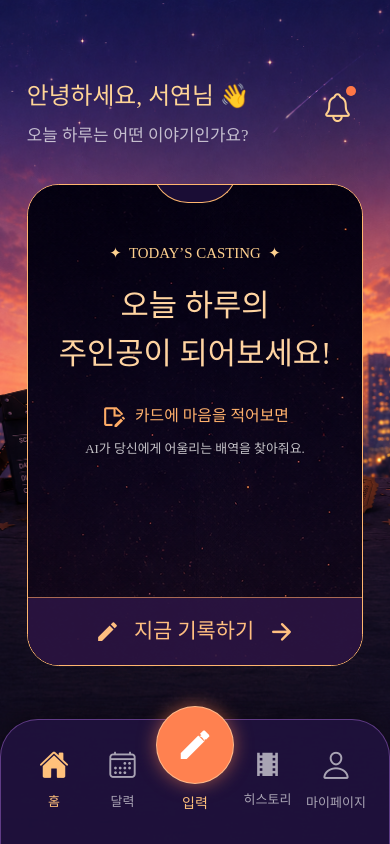
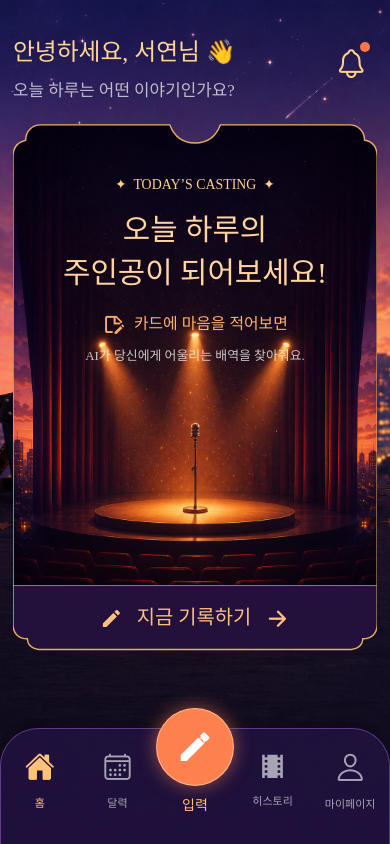
Before and after one commit to todays-casting/frontend, a React Native app: screen /Main in a window 390 px wide. Built offline with nearby package versions, Linux system fonts and the light colour scheme; a web font is replaced by a local one.

Commit message:
반응형 수정

```diff
--- a/App.js
+++ b/App.js
@@ -2,6 +2,7 @@ import React from "react";
 import { NavigationContainer } from "@react-navigation/native";
 import { createNativeStackNavigator } from "@react-navigation/native-stack";
 import { useFonts } from "expo-font";
+import { SafeAreaProvider } from "react-native-safe-area-context";
 
 import LoginScreen from "./src/screens/LoginScreen";
 import BottomTabNavigator from "./src/navigation/BottomTabNavigator";
@@ -20,6 +21,7 @@ export default function App() {
   }
 
   return (
+    <SafeAreaProvider>
       <NavigationContainer>
         <Stack.Navigator
           initialRouteName="Login"
@@ -31,5 +33,6 @@ export default function App() {
           <Stack.Screen name="Main" component={BottomTabNavigator} />
         </Stack.Navigator>
       </NavigationContainer>
+    </SafeAreaProvider>
   );
 }
--- a/package.json
+++ b/package.json
@@ -16,6 +16,7 @@
     "react-native": "0.85.3",
     "react-native-safe-area-context": "~5.7.0",
     "react-native-screens": "4.25.2",
+    "react-native-svg": "15.15.4",
     "react-native-web": "^0.21.2"
   },
   "scripts": {
--- a/src/navigation/BottomTabNavigator.js
+++ b/src/navigation/BottomTabNavigator.js
@@ -2,6 +2,7 @@ import React from "react";
 import { View, Text, TouchableOpacity, StyleSheet } from "react-native";
 import { createBottomTabNavigator } from "@react-navigation/bottom-tabs";
 import { Ionicons, MaterialCommunityIcons } from "@expo/vector-icons";
+import { useSafeAreaInsets } from "react-native-safe-area-context";
 
 import HomeScreen from "../screens/HomeScreen";
 import CalendarScreen from "../screens/CalendarScreen";
@@ -54,9 +55,23 @@ function TabIcon({ routeName, focused }) {
 }
 
 function CustomTabBar({ state, descriptors, navigation }) {
+  const insets = useSafeAreaInsets();
+
   return (
-    <View style={styles.tabBarWrap} pointerEvents="box-none">
-      <View style={styles.tabBar}>
+    <View
+      style={[styles.tabBarWrap, { height: 132 + insets.bottom }]}
+      pointerEvents="box-none"
+    >
+      <View
+        style={[
+          styles.tabBar,
+          {
+            height: 116 + insets.bottom,
+            paddingTop: 22,
+            paddingBottom: Math.max(insets.bottom, 16),
+          },
+        ]}
+      >
         {state.routes.map((route, index) => {
           const focused = state.index === index;
           const { options } = descriptors[route.key];
@@ -92,7 +107,14 @@ function CustomTabBar({ state, descriptors, navigation }) {
                   />
                   <Text style={styles.centerSparkle}>{"\u2726"}</Text>
                 </View>
-                <Text style={styles.centerLabel}>{TAB_LABELS.Input}</Text>
+                <Text
+                  numberOfLines={1}
+                  adjustsFontSizeToFit
+                  minimumFontScale={0.8}
+                  style={styles.centerLabel}
+                >
+                  {TAB_LABELS.Input}
+                </Text>
               </TouchableOpacity>
             );
           }
@@ -110,6 +132,8 @@ function CustomTabBar({ state, descriptors, navigation }) {
               <TabIcon routeName={route.name} focused={focused} />
               <Text
                 numberOfLines={1}
+                adjustsFontSizeToFit
+                minimumFontScale={0.7}
                 style={[styles.tabLabel, focused && styles.activeLabel]}
               >
                 {TAB_LABELS[route.name]}
@@ -174,7 +198,7 @@ const styles = StyleSheet.create({
     right: 0,
     bottom: 0,
     height: 125,
-    paddingHorizontal: 22,
+    paddingHorizontal: 0,
     paddingTop: 29,
     paddingBottom: 15,
     borderTopLeftRadius: 38,
@@ -194,7 +218,8 @@ const styles = StyleSheet.create({
   },
 
   tabItem: {
-    width: 62,
+    flex: 1,
+    minWidth: 0,
     alignItems: "center",
   },
 
@@ -202,7 +227,7 @@ const styles = StyleSheet.create({
     marginTop: 9,
     color: "rgba(255, 255, 255, 0.62)",
     fontFamily: "NanumSquareNeo",
-    fontSize: 13,
+    fontSize: 11,
     lineHeight: 21,
   },
 
@@ -211,7 +236,8 @@ const styles = StyleSheet.create({
   },
 
   centerTab: {
-    width: 70,
+    flex: 1,
+    minWidth: 0,
     alignItems: "center",
     marginTop: -43,
   },
--- a/src/screens/CalendarScreen.js
+++ b/src/screens/CalendarScreen.js
@@ -4,7 +4,6 @@ import {
   Image,
   ImageBackground,
   Modal,
-  SafeAreaView,
   ScrollView,
   StatusBar,
   StyleSheet,
@@ -13,13 +12,13 @@ import {
   View,
   Dimensions,
 } from "react-native";
+import { SafeAreaView } from "react-native-safe-area-context";
 import { Ionicons, MaterialCommunityIcons } from "@expo/vector-icons";
 
-const { width: SCREEN_WIDTH, height: SCREEN_HEIGHT } = Dimensions.get("window");
-const sx = SCREEN_WIDTH / 393;
-const sy = SCREEN_HEIGHT / 824;
-const ms = (value) => value * Math.min(sx, sy);
-const vs = (value) => value * sy;
+const { width: SCREEN_WIDTH } = Dimensions.get("window");
+const scale = Math.min(Math.max(SCREEN_WIDTH / 393, 0.82), 1.15);
+const ms = (value) => value * scale;
+const vs = ms;
 
 const DAYS = ["일", "월", "화", "수", "목", "금", "토"];
 const CALENDAR_DAYS = [
@@ -150,10 +149,12 @@ export default function CalendarScreen() {
       <SafeAreaView style={styles.safeArea}>
         <ScrollView
           contentContainerStyle={styles.content}
+          contentInsetAdjustmentBehavior="automatic"
           showsVerticalScrollIndicator={false}
+          showsHorizontalScrollIndicator={false}
         >
           <View style={styles.header}>
-            <View>
+            <View style={styles.headerText}>
               <Text style={styles.greeting}>안녕하세요, 서연님 👋</Text>
               <Text style={styles.subGreeting}>
                 하루를 기록하고, 나의 이야기를 쌓아보세요
@@ -427,6 +428,10 @@ const styles = StyleSheet.create({
     flexDirection: "row",
     justifyContent: "space-between",
     alignItems: "flex-start",
+  },
+  headerText: {
+    flex: 1,
+    paddingRight: ms(10),
   },
   greeting: {
     color: "#D8AD7B",
--- a/src/screens/HistoryScreen.js
+++ b/src/screens/HistoryScreen.js
@@ -4,7 +4,6 @@ import {
   Dimensions,
   Image,
   ImageBackground,
-  SafeAreaView,
   ScrollView,
   StatusBar,
   StyleSheet,
@@ -12,13 +11,13 @@ import {
   TouchableOpacity,
   View,
 } from "react-native";
+import { SafeAreaView } from "react-native-safe-area-context";
 import { Ionicons, MaterialCommunityIcons } from "@expo/vector-icons";
 
-const { width: SCREEN_WIDTH, height: SCREEN_HEIGHT } = Dimensions.get("window");
-const sx = SCREEN_WIDTH / 393;
-const sy = SCREEN_HEIGHT / 824;
-const ms = (value) => value * Math.min(sx, sy);
-const vs = (value) => value * sy;
+const { width: SCREEN_WIDTH } = Dimensions.get("window");
+const scale = Math.min(Math.max(SCREEN_WIDTH / 393, 0.82), 1.15);
+const ms = (value) => value * scale;
+const vs = ms;
 
 const CARD_WIDTH = ms(250);
 const CARD_GAP = -ms(104);
@@ -201,10 +200,15 @@ export default function HistoryScreen() {
         translucent
       />
 
-      <SafeAreaView style={styles.safeArea}>
-        <View style={styles.content}>
+      <SafeAreaView style={styles.safeArea} edges={["top", "left", "right"]}>
+        <ScrollView
+          style={styles.screenScroll}
+          contentContainerStyle={styles.content}
+          contentInsetAdjustmentBehavior="automatic"
+          showsVerticalScrollIndicator={false}
+        >
           <View style={styles.header}>
-            <View>
+            <View style={styles.headerText}>
               <Text style={styles.title}>히스토리 조회</Text>
               <Text style={styles.subtitle}>
                 지난간 하루의 기록을 다시 살펴보세요.
@@ -321,7 +325,7 @@ export default function HistoryScreen() {
               />
             ))}
           </View>
-        </View>
+        </ScrollView>
       </SafeAreaView>
     </ImageBackground>
   );
@@ -472,8 +476,11 @@ const styles = StyleSheet.create({
   safeArea: {
     flex: 1,
   },
+  screenScroll: {
+    flex: 1,
+  },
   content: {
-    flex: 1,
+    flexGrow: 1,
     paddingTop: vs(62),
     paddingBottom: vs(142),
   },
@@ -482,6 +489,10 @@ const styles = StyleSheet.create({
     flexDirection: "row",
     justifyContent: "space-between",
     alignItems: "flex-start",
+  },
+  headerText: {
+    flex: 1,
+    paddingRight: ms(8),
   },
   title: {
     color: "#FFD4A1",
--- a/src/screens/HomeScreen.js
+++ b/src/screens/HomeScreen.js
@@ -2,21 +2,27 @@ import React from "react";
 import {
   View,
   Text,
-  Image,
   ImageBackground,
-  SafeAreaView,
+  ScrollView,
   StatusBar,
   StyleSheet,
   TouchableOpacity,
-  Dimensions,
+  useWindowDimensions,
 } from "react-native";
+import { useSafeAreaInsets } from "react-native-safe-area-context";
 import { Ionicons, MaterialCommunityIcons } from "@expo/vector-icons";
+import Svg, {
+  ClipPath,
+  Defs,
+  Image as SvgImage,
+  Line,
+  Path,
+  Rect,
+} from "react-native-svg";
 
-const { width: SCREEN_WIDTH, height: SCREEN_HEIGHT } = Dimensions.get("window");
-const sx = SCREEN_WIDTH / 393;
-const sy = SCREEN_HEIGHT / 824;
-const ms = (value) => value * Math.min(sx, sy);
-const vs = (value) => value * sy;
+const CARD_PATH =
+  "M31 1 H174 C179 14 188 21 202 21 C216 21 225 14 230 1 H373 C383 1 390 8 390 18 C399 19 404 26 404 36 V555 C404 565 398 571 388 571 C388 579 381 583 372 583 H32 C23 583 16 579 16 571 C6 571 0 565 0 555 V36 C0 26 6 20 14 18 C14 8 21 1 31 1 Z";
+const STAGE_IMAGE = require("../../assets/images/home_stage.png");
 
 const COPY = {
   hello: "\uC548\uB155\uD558\uC138\uC694, \uC11C\uC5F0\uB2D8 \uD83D\uDC4B",
@@ -30,6 +36,10 @@ const COPY = {
 };
 
 export default function HomeScreen({ navigation }) {
+  const { width, height } = useWindowDimensions();
+  const insets = useSafeAreaInsets();
+  const responsive = createStyles(width, height, insets);
+  const { styles } = responsive;
   const goInput = () => {
     navigation?.navigate?.("Input");
   };
@@ -46,10 +56,16 @@ export default function HomeScreen({ navigation }) {
         translucent
       />
 
-      <SafeAreaView style={styles.safeArea}>
-        <View style={styles.container}>
+      <ScrollView
+        style={styles.safeArea}
+        contentContainerStyle={styles.container}
+        contentInsetAdjustmentBehavior="automatic"
+        scrollEnabled={false}
+        bounces={false}
+        showsVerticalScrollIndicator={false}
+      >
           <View style={styles.header}>
-            <View>
+            <View style={styles.headerText}>
               <Text style={styles.greeting}>{COPY.hello}</Text>
               <Text style={styles.question}>{COPY.question}</Text>
             </View>
@@ -61,7 +77,52 @@ export default function HomeScreen({ navigation }) {
           </View>
 
           <View style={styles.card}>
-            <View style={styles.topNotch} />
+            <Svg
+              width="100%"
+              height="100%"
+              viewBox="0 0 404 584"
+              preserveAspectRatio="none"
+              style={styles.cardArtwork}
+            >
+              <Defs>
+                <ClipPath id="homeCardClip">
+                  <Path d={CARD_PATH} />
+                </ClipPath>
+              </Defs>
+
+              <SvgImage
+                href={STAGE_IMAGE}
+                x="0"
+                y="0"
+                width="404"
+                height="584"
+                preserveAspectRatio="xMidYMid slice"
+                clipPath="url(#homeCardClip)"
+              />
+              <Rect
+                x="0"
+                y="512"
+                width="404"
+                height="72"
+                fill="rgba(37, 17, 62, 0.96)"
+                clipPath="url(#homeCardClip)"
+              />
+              <Line
+                x1="0"
+                y1="512"
+                x2="404"
+                y2="512"
+                stroke="rgba(255, 174, 105, 0.72)"
+                strokeWidth="1"
+              />
+              <Path
+                d={CARD_PATH}
+                fill="none"
+                stroke="#E9AD62"
+                strokeWidth="1.4"
+                vectorEffect="non-scaling-stroke"
+              />
+            </Svg>
 
             <View style={styles.cardTextArea}>
               <Text style={styles.cardEyebrow}>{COPY.cardEyebrow}</Text>
@@ -70,7 +131,7 @@ export default function HomeScreen({ navigation }) {
               <View style={styles.promptRow}>
                 <MaterialCommunityIcons
                   name="note-edit-outline"
-                  size={25}
+                  size={responsive.promptIconSize}
                   color="#FFAC66"
                 />
                 <Text style={styles.cardPrompt}>{COPY.cardPrompt}</Text>
@@ -79,29 +140,53 @@ export default function HomeScreen({ navigation }) {
               <Text style={styles.cardHelp}>{COPY.cardHelp}</Text>
             </View>
 
-            <Image
-              source={require("../../assets/images/home_stage.png")}
-              style={styles.stageImage}
-              resizeMode="cover"
-            />
-
             <TouchableOpacity
               activeOpacity={0.88}
               style={styles.ctaButton}
               onPress={goInput}
             >
-              <MaterialCommunityIcons name="pencil" size={25} color="#FFBF80" />
+              <MaterialCommunityIcons
+                name="pencil"
+                size={responsive.ctaIconSize}
+                color="#FFBF80"
+              />
               <Text style={styles.ctaText}>{COPY.cta}</Text>
-              <Ionicons name="arrow-forward" size={27} color="#FFBF80" />
+              <Ionicons
+                name="arrow-forward"
+                size={responsive.arrowIconSize}
+                color="#FFBF80"
+              />
             </TouchableOpacity>
           </View>
-        </View>
-      </SafeAreaView>
+      </ScrollView>
     </ImageBackground>
   );
 }
 
-const styles = StyleSheet.create({
+const createStyles = (screenWidth, screenHeight, insets) => {
+  const scale = Math.min(Math.max(screenWidth / 393, 0.82), 1.15);
+  const ms = (value) => value * scale;
+  const vs = ms;
+  const cardHorizontalMargin = ms(13);
+  const topPadding = Math.max(insets.top, ms(16)) + ms(20);
+  const headerHeight = ms(69);
+  const headerGap = ms(20);
+  const bottomClearance = 132 + Math.max(insets.bottom, ms(16));
+  const cardRatio = 584 / 404;
+  const availableCardHeight = Math.max(
+    120,
+    screenHeight - topPadding - headerHeight - headerGap - bottomClearance
+  );
+  const cardWidth = Math.min(
+    screenWidth - cardHorizontalMargin * 2,
+    availableCardHeight / cardRatio
+  );
+  const cardHeight = cardWidth * cardRatio;
+  const cardScale = cardWidth / 367;
+  const cs = (value) => value * cardScale;
+  const ctaHeight = cardHeight * (72 / 584);
+
+  const styles = StyleSheet.create({
   background: {
     flex: 1,
     width: "100%",
@@ -114,17 +199,22 @@ const styles = StyleSheet.create({
   },
 
   container: {
-    flex: 1,
-    paddingHorizontal: ms(27),
-    paddingTop: vs(78),
-    paddingBottom: vs(184),
+    flexGrow: 1,
+    paddingHorizontal: cardHorizontalMargin,
+    paddingTop: topPadding,
+    paddingBottom: bottomClearance,
   },
 
   header: {
     flexDirection: "row",
     alignItems: "flex-start",
     justifyContent: "space-between",
-    marginBottom: vs(35),
+    minHeight: headerHeight,
+    marginBottom: headerGap,
+  },
+  headerText: {
+    flex: 1,
+    paddingRight: ms(8),
   },
 
   greeting: {
@@ -161,34 +251,22 @@ const styles = StyleSheet.create({
   },
 
   card: {
-    height: vs(470),
-    borderWidth: ms(1.4),
-    borderColor: "#FFB66F",
-    borderRadius: ms(32),
-    backgroundColor: "rgba(28, 14, 55, 0.9)",
-    overflow: "hidden",
+    width: cardWidth,
+    height: cardHeight,
+    position: "relative",
+    alignSelf: "center",
   },
 
-  topNotch: {
+  cardArtwork: {
     position: "absolute",
-    top: -ms(18),
-    alignSelf: "center",
-    width: ms(86),
-    height: ms(36),
-    borderBottomLeftRadius: ms(43),
-    borderBottomRightRadius: ms(43),
-    borderWidth: ms(1.4),
-    borderTopWidth: 0,
-    borderColor: "#FFB66F",
-    backgroundColor: "rgba(28, 14, 55, 0.96)",
-    zIndex: 2,
+    inset: 0,
   },
 
   cardTextArea: {
     position: "absolute",
-    top: vs(56),
-    left: ms(18),
-    right: ms(18),
+    top: cardHeight * 0.095,
+    left: cs(18),
+    right: cs(18),
     alignItems: "center",
     zIndex: 2,
   },
@@ -196,51 +274,42 @@ const styles = StyleSheet.create({
   cardEyebrow: {
     color: "#FFD18F",
     fontFamily: "MaruBuriSemiBold",
-    fontSize: ms(15),
-    lineHeight: ms(22),
+    fontSize: cs(14),
+    lineHeight: cs(22),
     letterSpacing: 0,
   },
 
   cardTitle: {
-    marginTop: vs(18),
+    marginTop: cardHeight * 0.025,
     color: "#FFD4A1",
     fontFamily: "MaruBuriSemiBold",
-    fontSize: ms(31),
-    lineHeight: ms(48),
+    fontSize: cs(30),
+    lineHeight: cs(43),
     textAlign: "center",
   },
 
   promptRow: {
-    marginTop: vs(25),
+    marginTop: cardHeight * 0.035,
     flexDirection: "row",
     alignItems: "center",
     justifyContent: "center",
   },
 
   cardPrompt: {
-    marginLeft: ms(9),
+    marginLeft: cs(9),
     color: "#FFB16C",
     fontFamily: "NanumSquareNeo",
-    fontSize: ms(16),
-    lineHeight: ms(23),
+    fontSize: cs(16),
+    lineHeight: cs(23),
   },
 
   cardHelp: {
-    marginTop: vs(10),
+    marginTop: cs(10),
     color: "rgba(255, 255, 255, 0.76)",
     fontFamily: "NanumSquareNeo",
-    fontSize: ms(13),
-    lineHeight: ms(21),
+    fontSize: cs(13),
+    lineHeight: cs(21),
     textAlign: "center",
-  },
-
-  stageImage: {
-    position: "absolute",
-    left: 0,
-    right: 0,
-    top: 0,
-    bottom: vs(66),
-    width: "100%",
   },
 
   ctaButton: {
@@ -248,20 +317,25 @@ const styles = StyleSheet.create({
     left: 0,
     right: 0,
     bottom: 0,
-    height: vs(66),
-    borderTopWidth: 1,
-    borderTopColor: "rgba(255, 166, 99, 0.6)",
-    backgroundColor: "rgba(42, 20, 64, 0.94)",
+    height: ctaHeight,
     flexDirection: "row",
     alignItems: "center",
     justifyContent: "center",
   },
 
   ctaText: {
-    marginHorizontal: ms(14),
+    marginHorizontal: cs(14),
     color: "#FFBF80",
     fontFamily: "NanumSquareNeo",
-    fontSize: ms(21),
-    lineHeight: ms(30),
+    fontSize: cs(20),
+    lineHeight: cs(30),
   },
-});
+  });
+
+  return {
+    styles,
+    promptIconSize: Math.max(14, cs(23)),
+    ctaIconSize: Math.max(14, cs(23)),
+    arrowIconSize: Math.max(15, cs(25)),
+  };
+};
--- a/src/screens/LoginScreen.js
+++ b/src/screens/LoginScreen.js
@@ -6,10 +6,11 @@ import {
   TouchableOpacity,
   ImageBackground,
   StyleSheet,
-  SafeAreaView,
+  ScrollView,
   StatusBar,
   useWindowDimensions,
 } from "react-native";
+import { useSafeAreaInsets } from "react-native-safe-area-context";
 import { Ionicons, MaterialCommunityIcons } from "@expo/vector-icons";
 
 const BASE_WIDTH = 393;
@@ -32,10 +33,11 @@ const COPY = {
 
 export default function LoginScreen({ navigation }) {
   const { width, height } = useWindowDimensions();
+  const insets = useSafeAreaInsets();
   const [id, setId] = useState("");
   const [password, setPassword] = useState("");
   const [secure, setSecure] = useState(true);
-  const styles = createStyles(width, height);
+  const styles = createStyles(width, height, insets);
   const scale = Math.min(width / BASE_WIDTH, height / BASE_HEIGHT);
   const iconSize = (value) => value * scale;
 
@@ -55,8 +57,13 @@ export default function LoginScreen({ navigation }) {
         translucent
       />
 
-      <SafeAreaView style={styles.safeArea}>
-        <View style={styles.container}>
+      <ScrollView
+        style={styles.safeArea}
+        contentContainerStyle={styles.container}
+        contentInsetAdjustmentBehavior="automatic"
+        keyboardShouldPersistTaps="handled"
+        showsVerticalScrollIndicator={false}
+      >
           <View style={styles.brandArea}>
             <MaterialCommunityIcons
               name="movie-open-star-outline"
@@ -168,18 +175,16 @@ export default function LoginScreen({ navigation }) {
               </TouchableOpacity>
             </View>
           </View>
-        </View>
-      </SafeAreaView>
+      </ScrollView>
     </ImageBackground>
   );
 }
 
-const createStyles = (screenWidth, screenHeight) => {
-  const sx = screenWidth / BASE_WIDTH;
-  const sy = screenHeight / BASE_HEIGHT;
-  const ms = (value) => value * sx;
-  const vs = (value) => value * sy;
-  const fs = (value) => value * Math.min(sx, sy);
+const createStyles = (screenWidth, screenHeight, insets) => {
+  const scale = Math.min(Math.max(screenWidth / BASE_WIDTH, 0.82), 1.15);
+  const ms = (value) => value * scale;
+  const vs = ms;
+  const fs = ms;
 
   return StyleSheet.create({
   background: {
@@ -194,10 +199,11 @@ const createStyles = (screenWidth, screenHeight) => {
   },
 
   container: {
-    flex: 1,
+    flexGrow: 1,
+    minHeight: screenHeight,
     paddingHorizontal: ms(32),
-    paddingTop: vs(74),
-    paddingBottom: vs(29),
+    paddingTop: Math.max(insets.top, ms(20)) + ms(38),
+    paddingBottom: Math.max(insets.bottom, ms(16)),
   },
 
   brandArea: {
```
Also changed, not shown: src/components/Header.js (+4 -3 lines), assets/images/home_card.png (added), 1 other file (tests, documents, lock files or other folders). Lines whose indentation alone changed are shown as unchanged.
